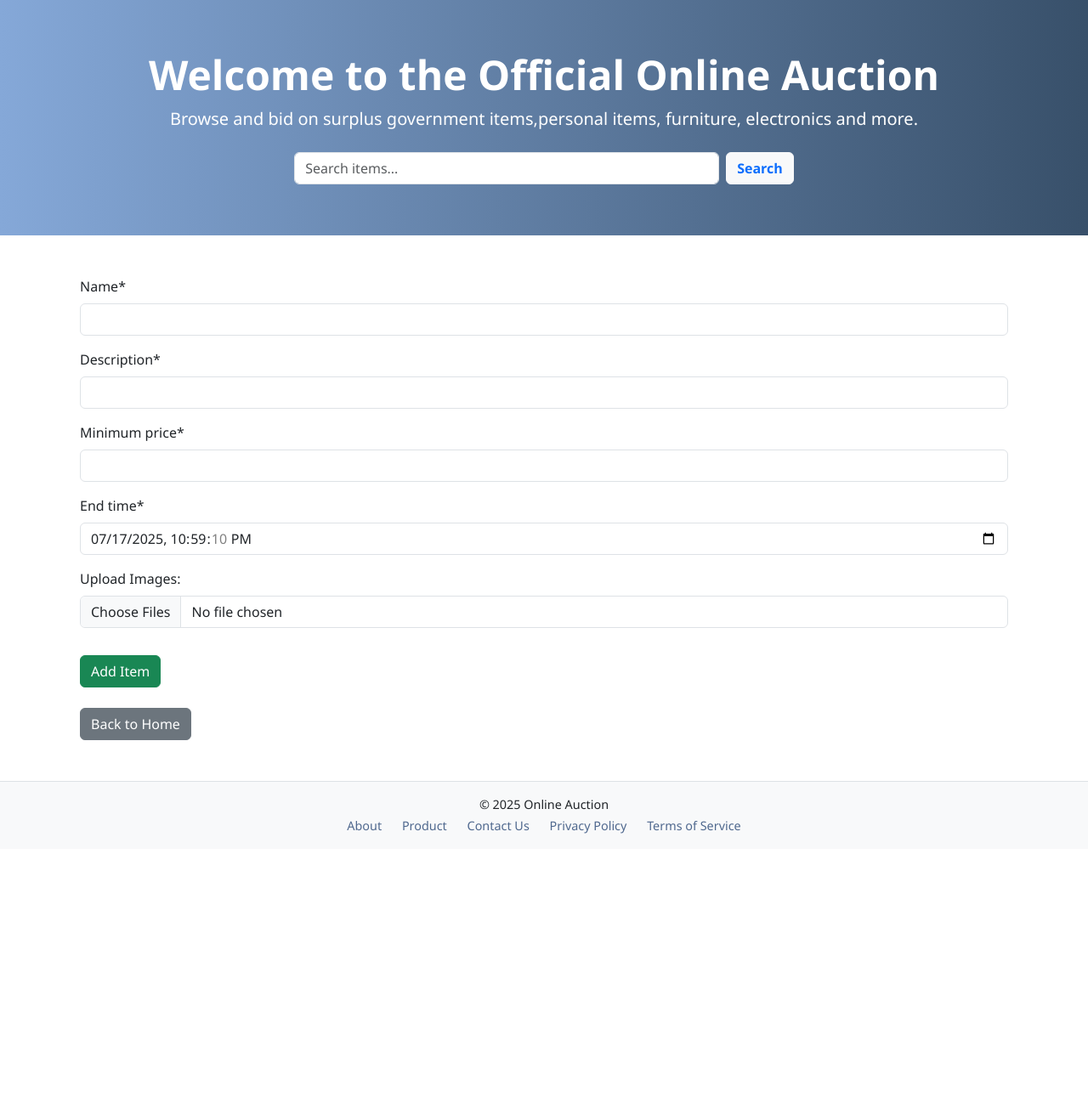
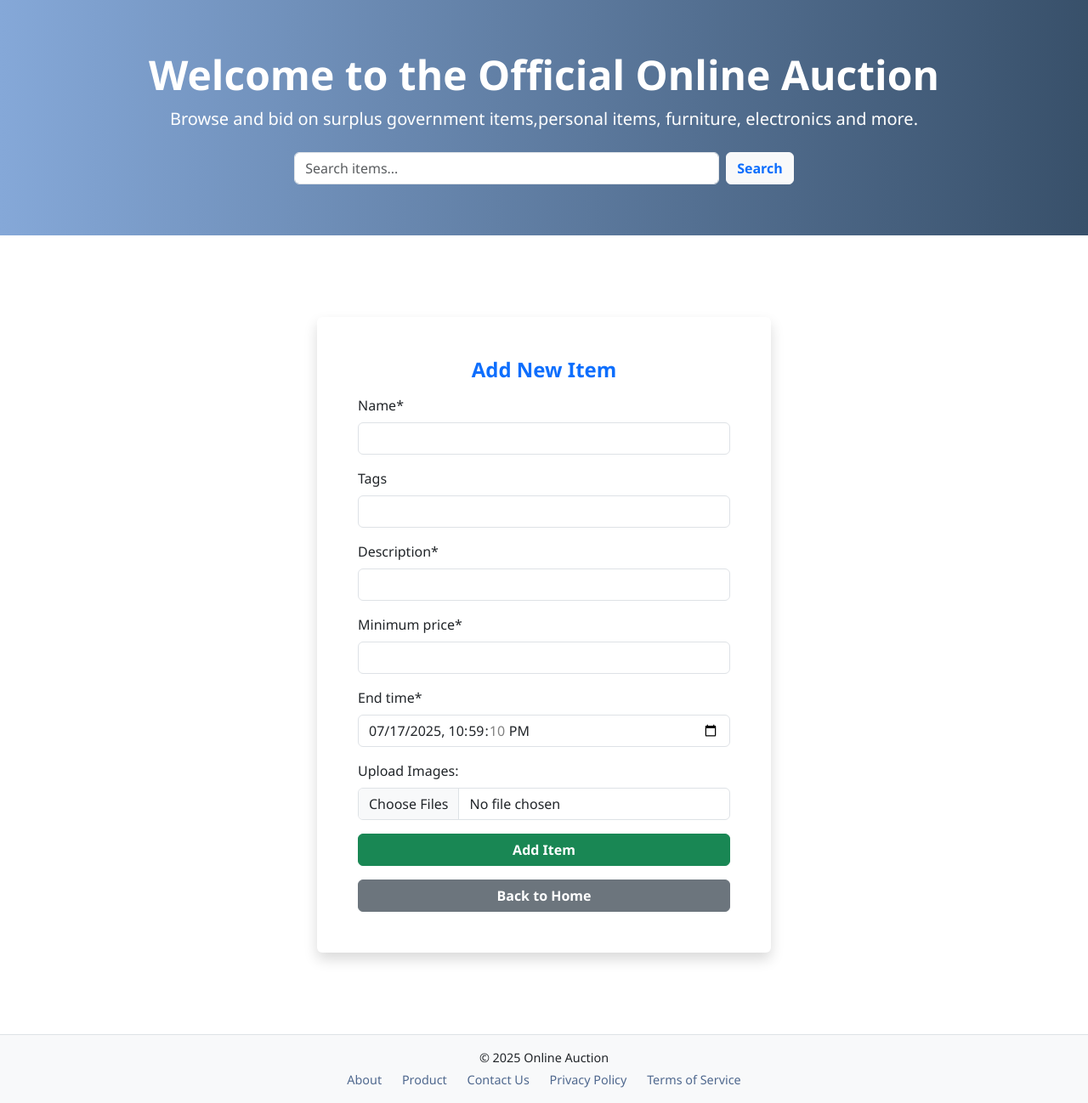
Before and after one commit to Namrata023/onlineauction, a Django app: template myapp/templates/add_item.html in a window 1280 px wide. Shown: the part 57-1355 px from the top of the page at 85% size. Before the commit the page ends 1038 px from the top, so only its background shows below. Run offline with Django 5.2, Linux system fonts and the light colour scheme; the template is opened without the code that fills it: values that come from a table or form of the project are taken from there, others are empty; the visitor is signed in with stand-in values (Sample User, id 1); some libraries are stand-ins or nearby versions.

Commit message:
(updates):..

```diff
--- a/myapp/forms.py
+++ b/myapp/forms.py
@@ -10,7 +10,7 @@ class ItemForm(forms.ModelForm):
 
     class Meta:
         model = Item
-        fields = ['name', 'description', 'minimum_price','end_time']
+        fields = ['name', 'tags', 'description', 'minimum_price','end_time']
         widgets = {
             'end_time': forms.DateTimeInput(attrs={'type': 'datetime-local'}),
         }
--- a/myapp/templates/add_item.html
+++ b/myapp/templates/add_item.html
@@ -1,17 +1,22 @@
 {% extends 'base.html' %}
-
 {% load static %}
 {% load crispy_forms_tags %}
 
+{% block title %}Add Item - Online Auction{% endblock %}
+
 {% block content %}
-<div class="container mt-5">
+<div class="container mt-5 py-5">
+  <div class="row justify-content-center">
+    <div class="col-md-8 col-lg-6">
+      <div class="card shadow border-0 p-5 rounded">
+        <h2 class="text-center text-primary fw-bold mb-3 fs-4">Add New Item</h2>
 
         {% if user.is_authenticated %}
 
           {% if form.errors %}
             <div class="alert alert-danger">
               <strong>Please fix the following errors:</strong>
-            <ul>
+              <ul class="mb-0">
                 {% for field in form %}
                   {% for error in field.errors %}
                     <li>{{ field.label }}: {{ error }}</li>
@@ -24,20 +29,28 @@
           <form method="POST" enctype="multipart/form-data">
             {% csrf_token %}
             {{ form|crispy }}
+
             <div class="mb-3">
               <label for="images" class="form-label">Upload Images:</label>
               <input type="file" name="images" class="form-control" multiple>
             </div>
-        <button type="submit" class="btn btn-success mt-3">Add Item</button>
+
+            <button type="submit" class="btn btn-success w-100 fw-semibold fs-6">Add Item</button>
           </form>
+
         {% else %}
-    <div class="alert alert-info mt-4">
+          <div class="alert alert-info mt-4 text-center">
             <p>You must be logged in to add an item.</p>
-        <a href="{% url 'login_view' %}" class="btn btn-primary">Login</a>
+            <a href="{% url 'login_view' %}" class="btn btn-primary w-100 mt-2">Login</a>
           </div>
         {% endif %}
 
-    <br>
-    <a href="{% url 'home' %}" class="btn btn-secondary">Back to Home</a>
+        <div class="text-center mt-3">
+          <a href="{% url 'home' %}" class="btn btn-secondary w-100 fw-semibold fs-6">Back to Home</a>
+        </div>
+
+      </div>
+    </div>
+  </div>
 </div>
 {% endblock %}
```
Also changed, not shown: myapp/templates/edit_item.html (+22 -11 lines). Lines whose indentation alone changed are shown as unchanged.
